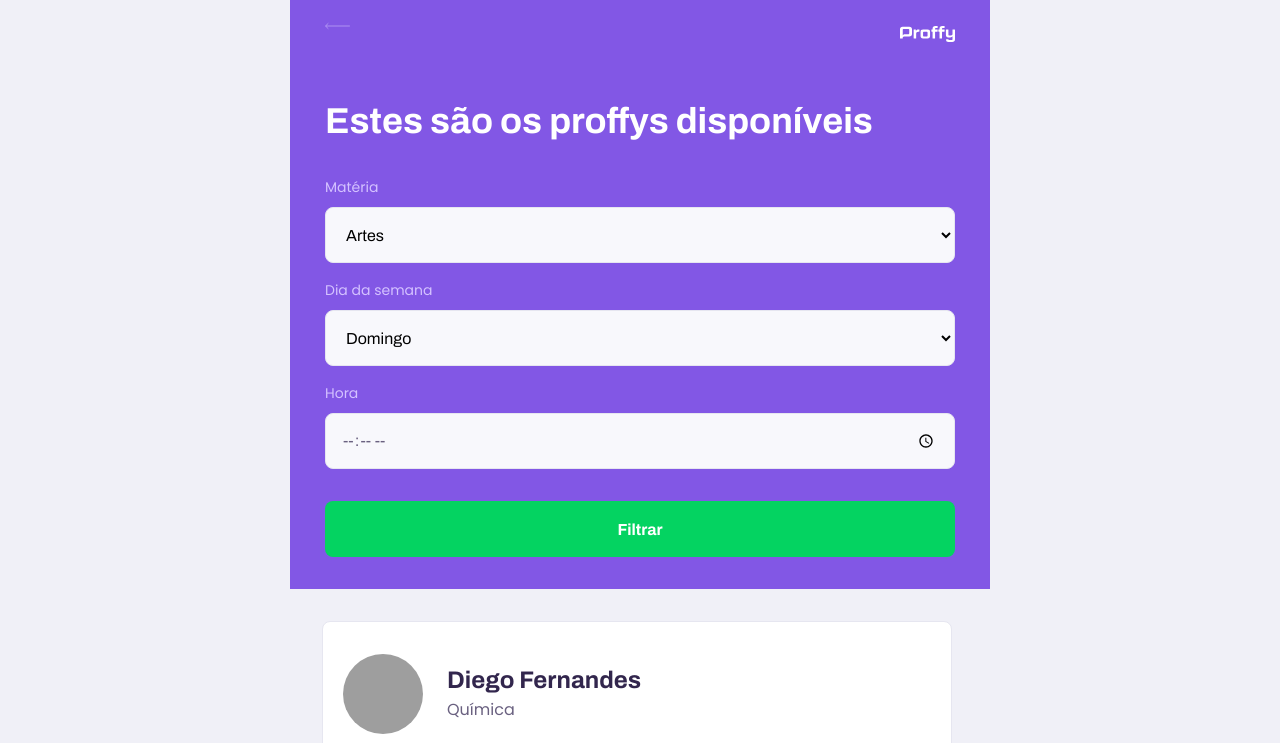
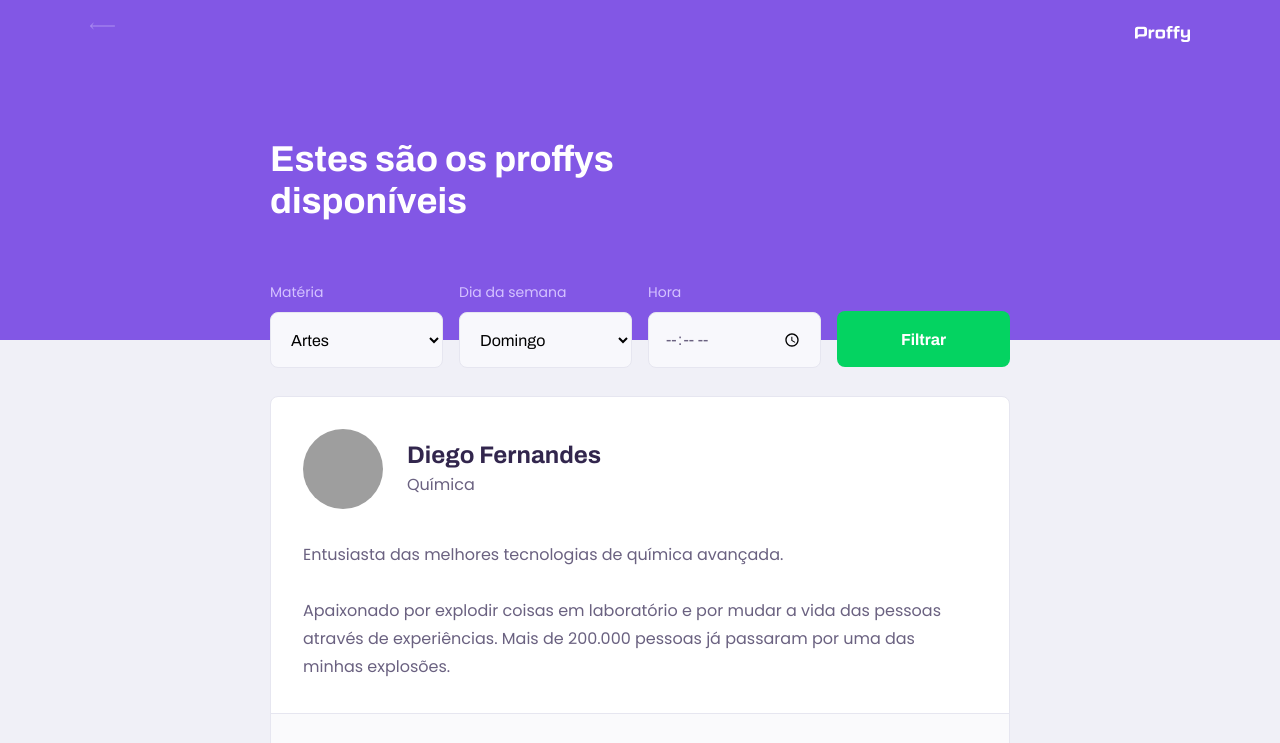
Before and after one commit to william-dvlpr/NLW2, a plain HTML site: page study.html in a window 1280 px wide. Shown: the top 743 px of the page. Drawn offline with Linux system fonts and the light colour scheme; grey boxes are pictures that could not be loaded.

Commit message:
page study completed (mobile and desktop)

```diff
--- a/styles/partials/page-study.css
+++ b/styles/partials/page-study.css
@@ -35,6 +35,7 @@
 .page-header .header-content {
     width: 90%;
     margin: 3.2rem auto;
+    position: relative; /*pro from em desktop*/
 }
 
 .page-header .header-content strong {
@@ -153,7 +154,7 @@
     margin-top: 0.4rem;
 }
 
-.teacher-item p {
+.teacher-item > p {
     padding: 0 2rem;
     font-size: 1.6rem;
     line-height: 2.8rem;
@@ -201,3 +202,77 @@
 .teacher-item footer button:hover{
     background-color: var(--color-secondary-dark)
 }
+
+/* Desktop layout*/
+
+@media (min-width: 700px) {
+
+    #page-study #container {
+        max-width: 100vw;
+    }
+    .page-header {
+        height: 340px;
+    }
+
+    .page-header .top-bar-container {
+        max-width: 1100px;
+    }
+
+    .page-header .header-content {
+        max-width: 740px;
+        margin: 0 auto;
+        flex: 1 1; /* #duvida */
+        padding-bottom: 48px;
+        display: flex;
+        flex-direction: column;
+        justify-content: center;
+    }
+
+    .page-header .header-content strong {
+        max-width: 350px;
+    }
+
+    /*article*/
+
+    .teacher-item header,
+    .teacher-item footer {
+        padding: 32px;
+    }
+
+    #search-teachers { /*form */
+        display: grid;
+        grid-template-columns: repeat(4, 1fr); /* #duvida*/
+        gap: 16px;
+        position: absolute;
+        bottom: -28px;
+    }
+
+    #page-study main {
+        padding: 32px 0;
+        max-width: 740px;
+        margin: auto;
+    }
+
+    #search-teachers .select-block {
+        margin-bottom: 0; /*remove bug*/
+    }
+
+    .teacher-item > p {
+        padding: 0 32px;
+    }
+
+
+    .teacher-item footer p strong {
+        display: initial; /*mesma linha*/
+        margin-left: 16px;
+    }
+
+    .teacher-item footer button {
+        width: 245px;
+        font-size: 16px;
+        justify-content: center;
+    }
+    .teacher-item footer button img {
+        margin-right: 16px;
+    }
+}
```
